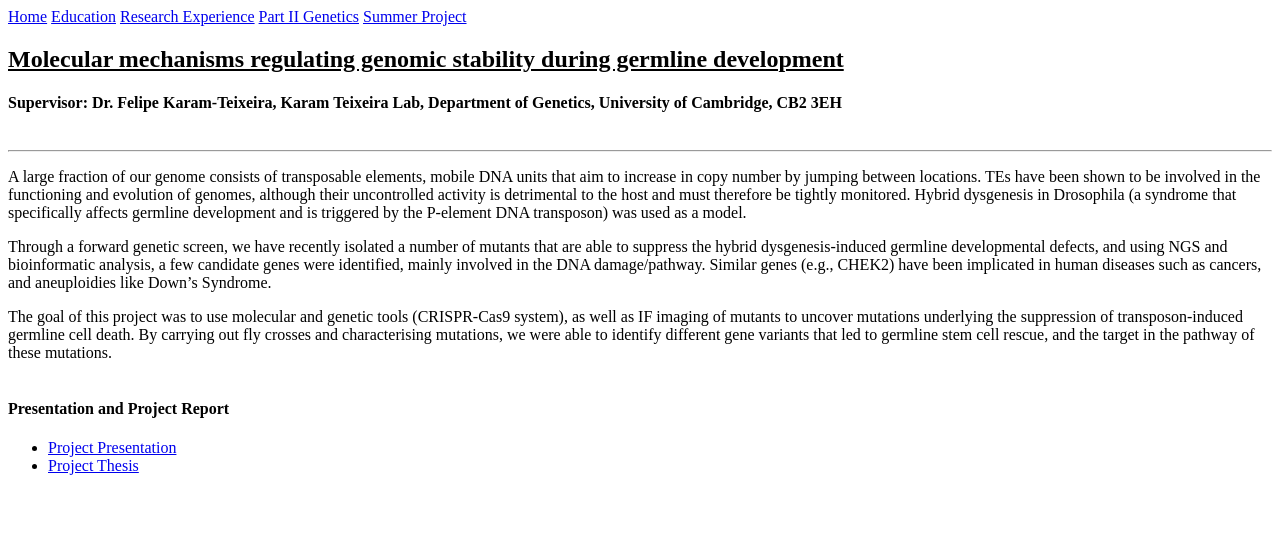
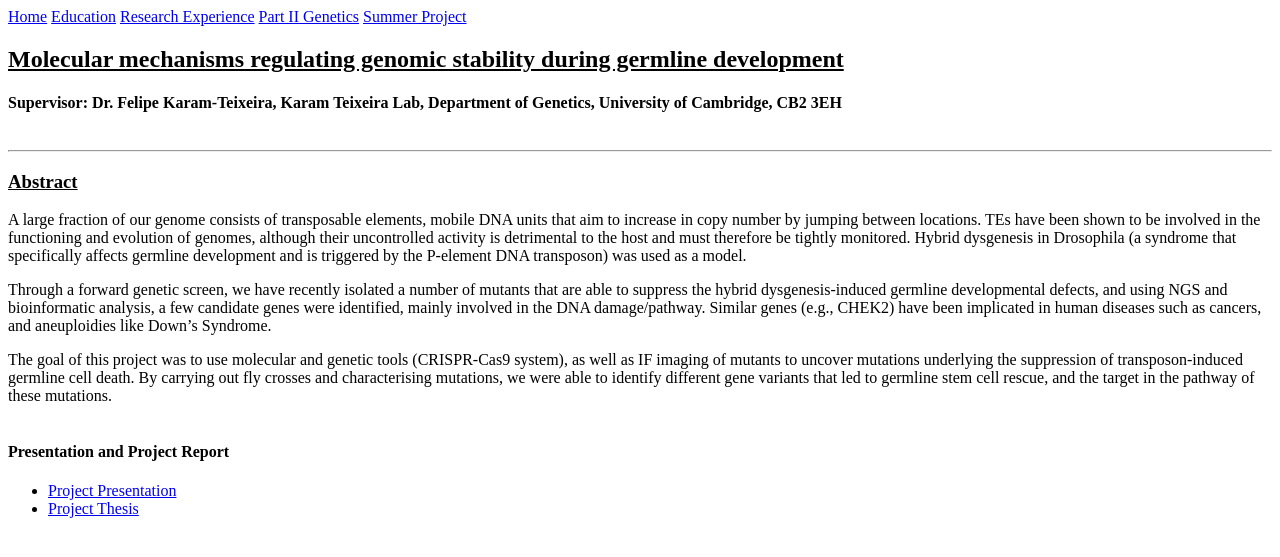
Before and after one commit to uak20/Website, a Jekyll site: the page fkt2019.html, which Jekyll copies as it is, in a window 1280 px wide. Shown: the top 557 px of the page. Built offline with Jekyll 4.4.1, drawn with Linux system fonts in a browser that asks for light colours.

Commit message:
Update fkt2019.html

```diff
--- a/fkt2019.html
+++ b/fkt2019.html
@@ -24,6 +24,8 @@
 
 <hr />
 
+<h3 class="ex2"><span style="text-decoration: underline;">Abstract</span></h3>
+
 <p class="ex2">A large fraction of our genome consists of transposable elements, mobile DNA units that aim to increase in copy number by jumping between locations. TEs have been shown to be involved in the functioning and evolution of genomes, although their uncontrolled activity is detrimental to the host and must therefore be tightly monitored. Hybrid dysgenesis in Drosophila (a syndrome that specifically affects germline development and is triggered by the P-element DNA transposon) was used as a model.</p>
 <p class="ex2">Through a forward genetic screen, we have recently isolated a number of mutants that are able to suppress the hybrid dysgenesis-induced germline developmental defects, and using NGS and bioinformatic analysis, a few candidate genes were identified, mainly involved in the DNA damage/pathway. Similar genes (e.g., CHEK2) have been implicated in human diseases such as cancers, and aneuploidies like Down&rsquo;s Syndrome.</p>
 <p class="ex2">The goal of this project was to use molecular and genetic tools (CRISPR-Cas9 system), as well as IF imaging of mutants to uncover mutations underlying the suppression of transposon-induced germline cell death. By carrying out fly crosses and characterising mutations, we were able to identify different gene variants that led to germline stem cell rescue, and the target in the pathway of these mutations.</p>
```
